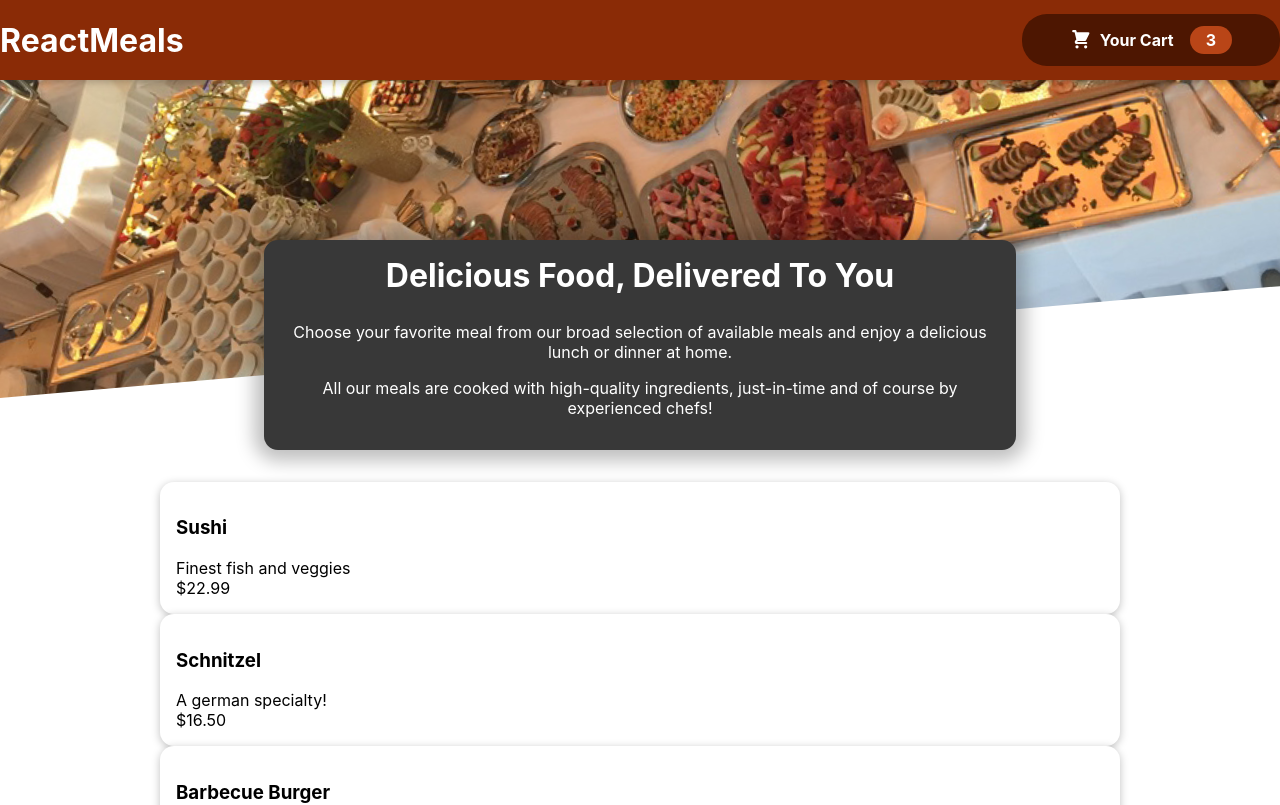
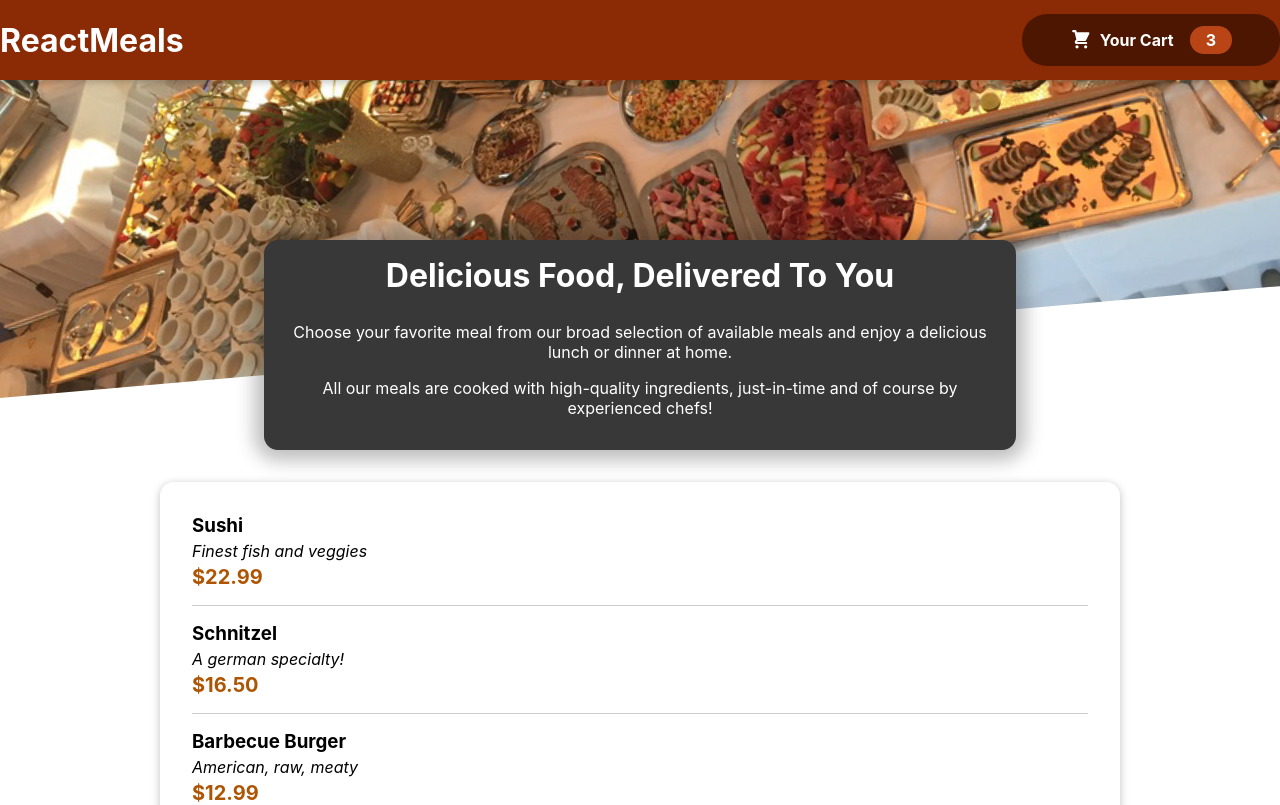
Before and after one commit to revivesanjeev/Restaurants-website, a React (Create React App) app: page / in a window 1280 px wide. Shown: the top 805 px of the page. Built offline with nearby package versions, Linux system fonts and the light colour scheme.

Commit message:
adding the mealitem for option

```diff
--- a/src/components/Meals/AvailabelMeals.js
+++ b/src/components/Meals/AvailabelMeals.js
@@ -1,5 +1,6 @@
 import classes from "./AvailabelMeals.module.css";
 import Card from "../UI/Card";
+import MealItem from "./MealItem/MealItem";
 
 const DUMMY_MEALS = [
   {
@@ -30,8 +31,9 @@
 
 const AvailableMeals = () => {
   const mealsList = DUMMY_MEALS.map((meal) => (
-    <Card
+    <MealItem
       key={meal.id}
+      id={meal.id}
       name={meal.name}
       description={meal.description}
       price={meal.price}
@@ -40,7 +42,9 @@
 
   return (
     <section className={classes.meals}>
-      <ul>{mealsList}</ul>
+      <Card>
+        <ul>{mealsList}</ul>
+      </Card>
     </section>
   );
 };
--- /dev/null
+++ b/src/components/Meals/MealItem/MealItem.js
@@ -0,0 +1,24 @@
+import classes from './MealItem.module.css';
+
+
+
+const MealItem=(props)=>{
+
+
+    const price=`$${props.price.toFixed(2)}`;
+    return (
+      <li className={classes.meal}>
+        <div>
+          <h3>{props.name}</h3>
+          <div className={classes.description}>{props.description}</div>
+          <div className={classes.price}>{price}</div>
+        </div>
+        <div>
+
+        </div>
+      </li>
+    );
+
+};
+
+export default MealItem;
--- /dev/null
+++ b/src/components/Meals/MealItem/MealItem.module.css
@@ -0,0 +1,22 @@
+.meal {
+  display: flex;
+  justify-content: space-between;
+  margin: 1rem;
+  padding-bottom: 1rem;
+  border-bottom: 1px solid #ccc;
+}
+
+.meal h3 {
+  margin: 0 0 0.25rem 0;
+}
+
+.description {
+  font-style: italic;
+}
+
+.price {
+  margin-top: 0.25rem;
+  font-weight: bold;
+  color: #ad5502;
+  font-size: 1.25rem;
+}
--- a/src/components/UI/Card.js
+++ b/src/components/UI/Card.js
@@ -1,15 +1,7 @@
 import classes from "./Card.module.css";
 
-import React from "react";
-
 const Card = (props) => {
-  return (
-    <div className={classes.card}>
-      <h3>{props.name}</h3>
-      <div> {props.description}</div>
-      <div> ${props.price.toFixed(2)}</div>
-    </div>
-  );
+  return <div className={classes.card}>{props.children}</div>;
 };
 
 export default Card;
```
